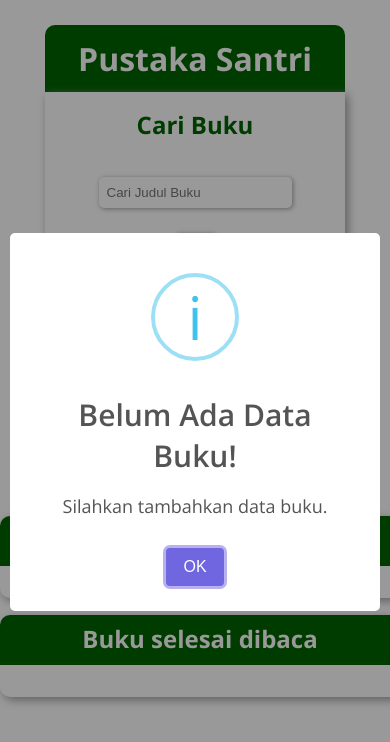
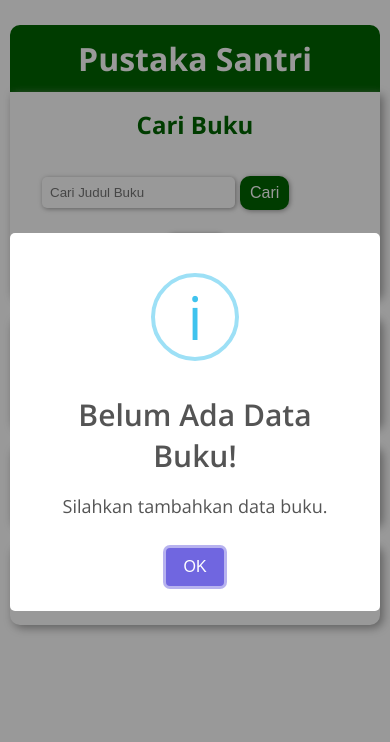
Before and after one commit to anamtafany/front-end-web-pemula, a plain HTML site: page index.html in a window 390 px wide. Drawn offline with nearby package versions, Linux system fonts and the light colour scheme.

Commit message:
memperbaiki ukuran responsive lagi

```diff
--- a/style.css
+++ b/style.css
@@ -207,28 +207,6 @@ main {
   margin: auto;
 }
 
-@media screen and (max-width: 480px) {
-  .daftar-buku {
-    flex-direction: column;
-    gap: 1px;
-  }
-
-  .heading-judul {
-    min-width: 300px;
-    width: 300px;
-  }
-
-  .content-pencarian {
-    max-width: 400px;
-    width: 300px;
-  }
-
-  .content-input {
-    max-width: 400px;
-    width: 300px;
-  }
-}
-
 .list-content-buku {
   margin: 16px 0 0 0;
   box-shadow: 3px 3px 10px rgb(161, 160, 160);
@@ -237,9 +215,38 @@ main {
   width: 400px;
 }
 
+@media screen and (max-width: 480px) {
+  .daftar-buku {
+    flex-direction: column;
+    gap: 1px;
+  }
+
+  .heading-judul {
+    min-width: 370px;
+    width: 370px;
+  }
+
+  .content-pencarian {
+    max-width: 400px;
+    width: 370px;
+  }
+
+  .content-input {
+    max-width: 400px;
+    width: 370px;
+  }
+  .list-content-buku {
+    width: 370px;
+  }
+  .heading-judul-content {
+    width: 370px;
+  }
+}
+
 .heading-judul-content {
   background-color: darkgreen;
   max-width: 500px;
+
   height: 50px;
   padding-top: 7px;
   border-radius: 10px 10px 0 0;
```
